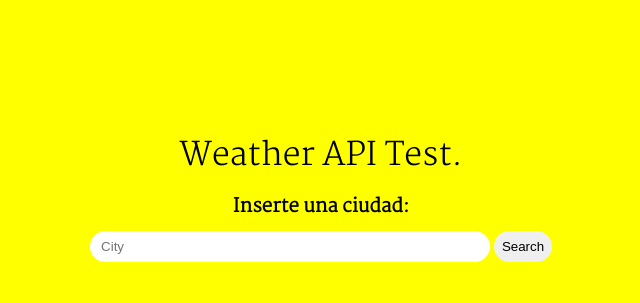
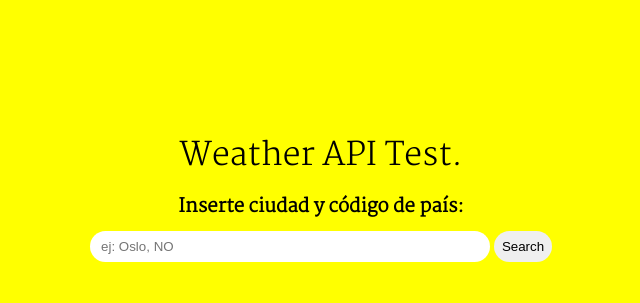
Before and after one commit to paezdavid/weather-website, a plain HTML site: page index.html in a window 1280 px wide. Shown: the part 236-539 px from the top of the page, without its empty margins (319-959 px from the left). Drawn offline with Linux system fonts and the light colour scheme.

Commit message:
input field placeholder changed

```diff
--- a/index.html
+++ b/index.html
@@ -16,9 +16,9 @@
         <div class="input-container">
             <div class="input-header">
                 <h1>Weather API Test.</h1>
-                <h3 style="margin-bottom: .5rem; font-family: 'Martel', serif;">Inserte una ciudad: </h3>
+                <h3 style="margin-bottom: .5rem; font-family: 'Martel', serif;">Inserte ciudad y código de país: </h3>
                 <div class="input-section" style="max-width: 600px; width: 100%; text-align: center;">
-                    <input type="text" id="input-field" placeholder="City">
+                    <input type="text" id="input-field" placeholder="ej: Oslo, NO">
                     <input type="submit" class="button" value="Search">
                 </div>
             </div>
```
